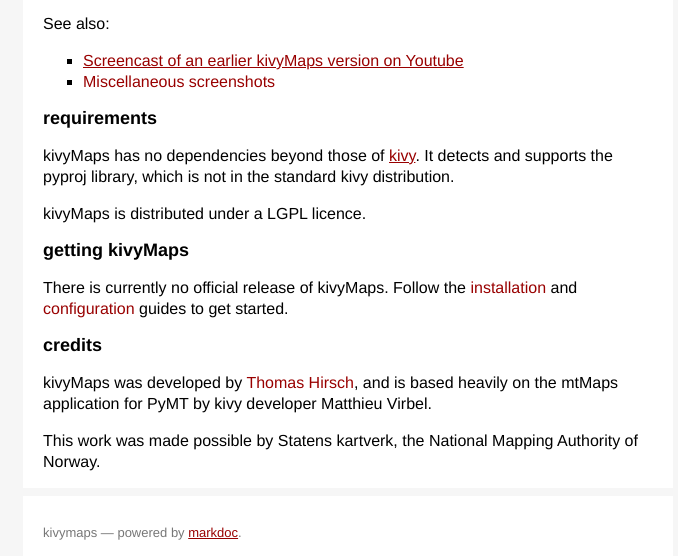
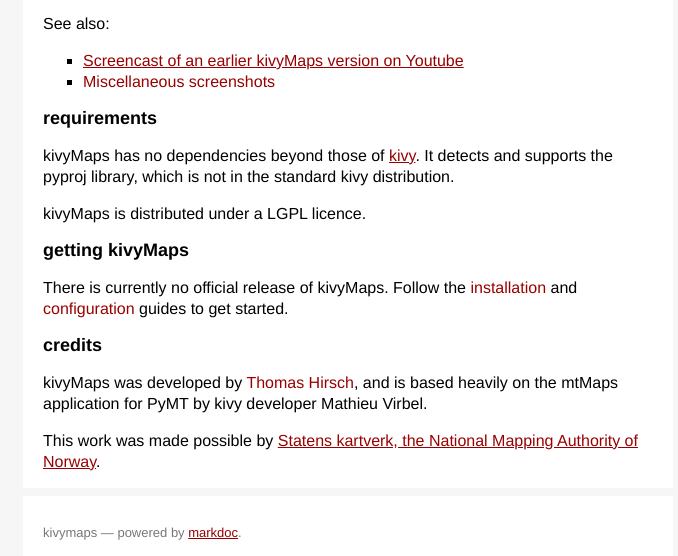
Before and after one commit to relet/relet.github.com, a plain HTML site: page kivy/index.html in a window 1280 px wide. Shown: the part 454-1010 px from the top of the page, without its empty margins (292-970 px from the left). Drawn offline with Linux system fonts and the light colour scheme; a web font is replaced by a local one.

Commit message:
typo, link

```diff
--- a/kivy/index.html
+++ b/kivy/index.html
@@ -82,8 +82,8 @@
 <a href="configuration.html">configuration</a> guides to get started. </p>
 <h2>credits</h2>
 <p>kivyMaps was developed by <a href="mailto:thomas.hirsch@statkart.no">Thomas Hirsch</a>, and is based heavily on the
-mtMaps application for PyMT by kivy developer Matthieu Virbel.</p>
-<p>This work was made possible by Statens kartverk, the National Mapping Authority of Norway.</p>
+mtMaps application for PyMT by kivy developer Mathieu Virbel.</p>
+<p>This work was made possible by <a href="http://www.statkart.no">Statens kartverk, the National Mapping Authority of Norway</a>.</p>
 
 
 
```
